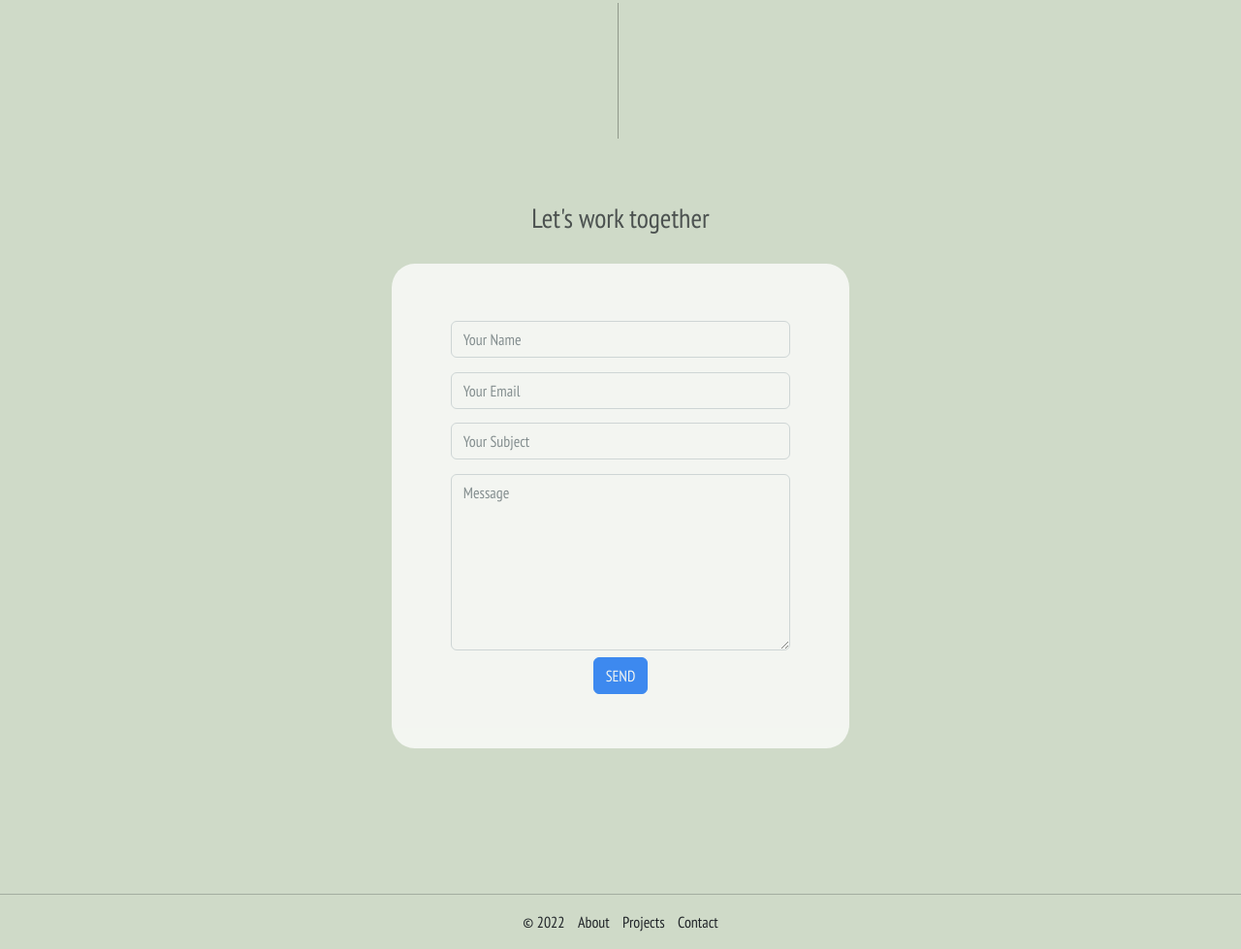
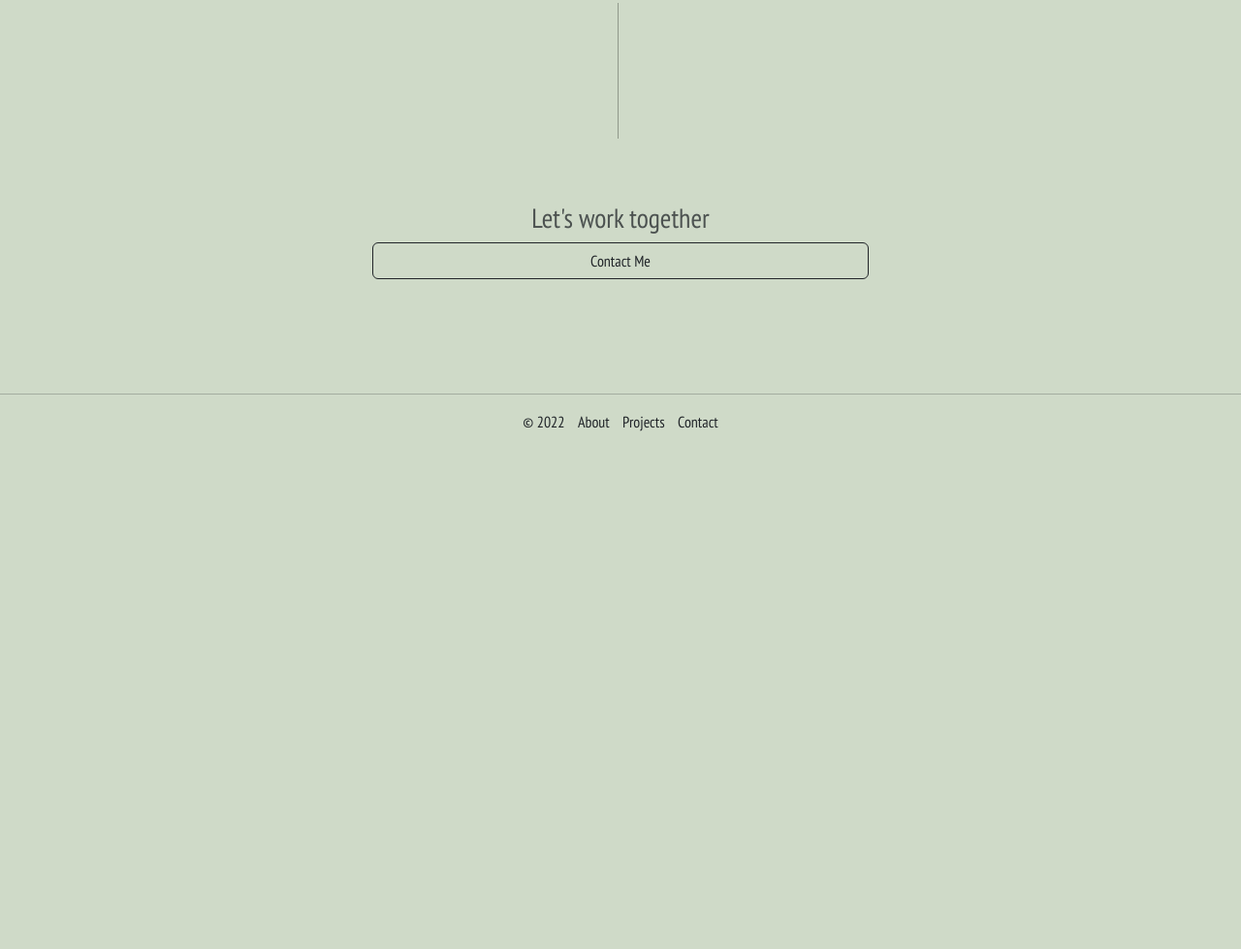
Before and after one commit to perezrebeca/Portfolio-v2, a plain HTML site: page index.html in a window 1280 px wide. Shown: the part 1790-2769 px from the top of the page at 97% size. After the commit the page ends 2253 px from the top, so only its background shows below. Drawn offline with nearby package versions, Linux system fonts and the light colour scheme.

Commit message:
Update index.html
Contact form removed - added contact me button

```diff
--- a/index.html
+++ b/index.html
@@ -25,8 +25,10 @@
 
 <body>
 
+  <!--   Hero Page -->
   <section id="hero-page">
 
+    <!-- Navbar -->
     <nav class="navbar navbar-expand-lg bg-transparent">
       <div class="container-fluid">
         <a class="navbar-brand" href="#">RD</a>
@@ -52,7 +54,7 @@
     <div class="vertical-line"></div>
   </section>
 
-
+  <!-- Projects Section -->
   <section id="projects">
     <div class="project-box container-fluid reveal">
 
@@ -91,35 +93,14 @@
 
   </section>
 <div class="vertical-line"></div>
+
+  <!-- Contact Section -->
   <section id="contact">
-
 
     <div class="bottom-container reveal">
       <h1 class="big-header">Let's work together</h1>
-      <div class="row contact-form">
-        <div class="col-md-offset-4 col-sm-12 col-xs-12">
-          <div class="contact-form-area">
-            <form>
-              <div class="form-group">
-                <input type="text" class="form-control" placeholder="Your Name" required>
-              </div>
-
-              <div class="form-group">
-                <input type="email" class="form-control" placeholder="Your Email" required>
-              </div>
-
-              <div class="form-group">
-                <input type="text" class="form-control" placeholder="Your Subject">
-              </div>
-
-              <div class="form-group">
-                <textarea class="form-control" rows="7" placeholder="Message" required></textarea>
-              </div>
-
-              <button type="submit" class="btn btn-primary contact-btn">SEND</button>
-            </form>
-          </div>
-        </div>
+     <div class="d-grid gap-2 col-6 mx-auto button">
+        <a href="mailto:perezrebeca210@gmail.com" class="btn btn-outline-dark" role="button" >Contact Me</a>
       </div>
     </div>
 
```
